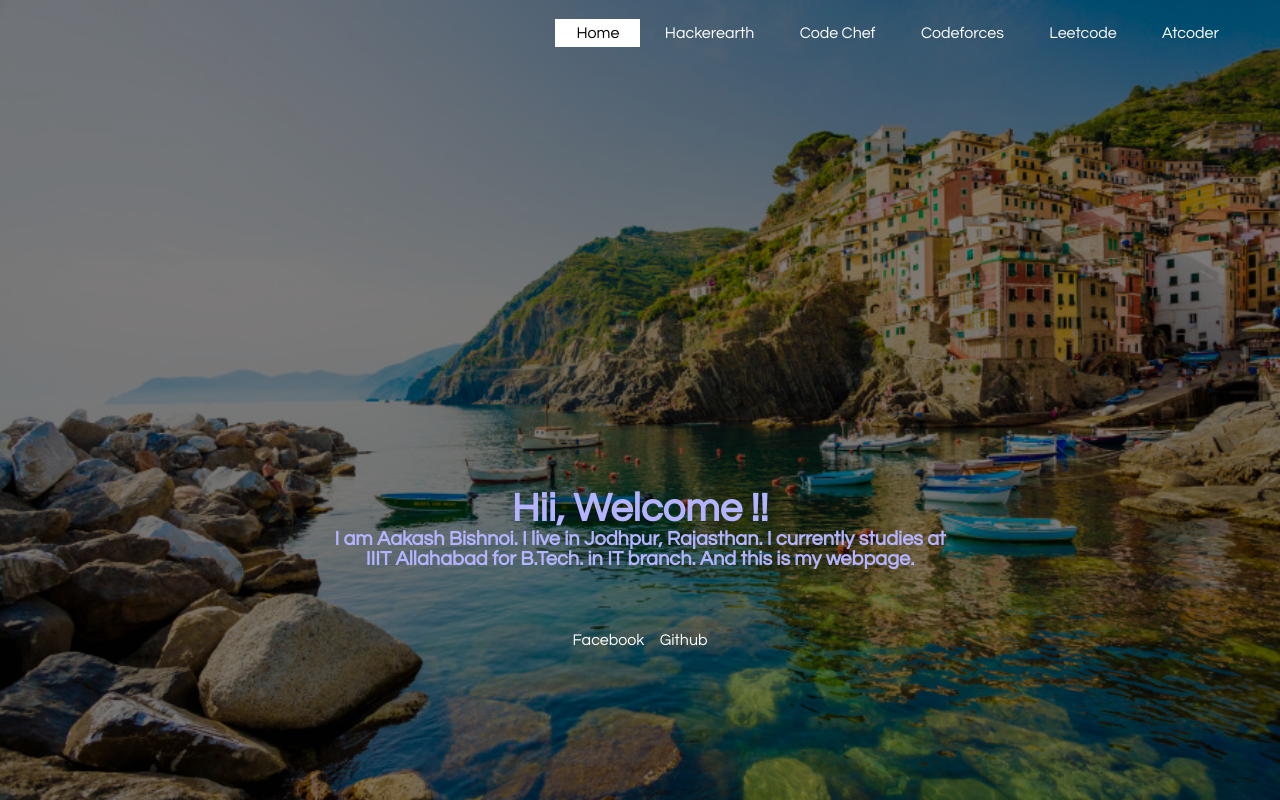
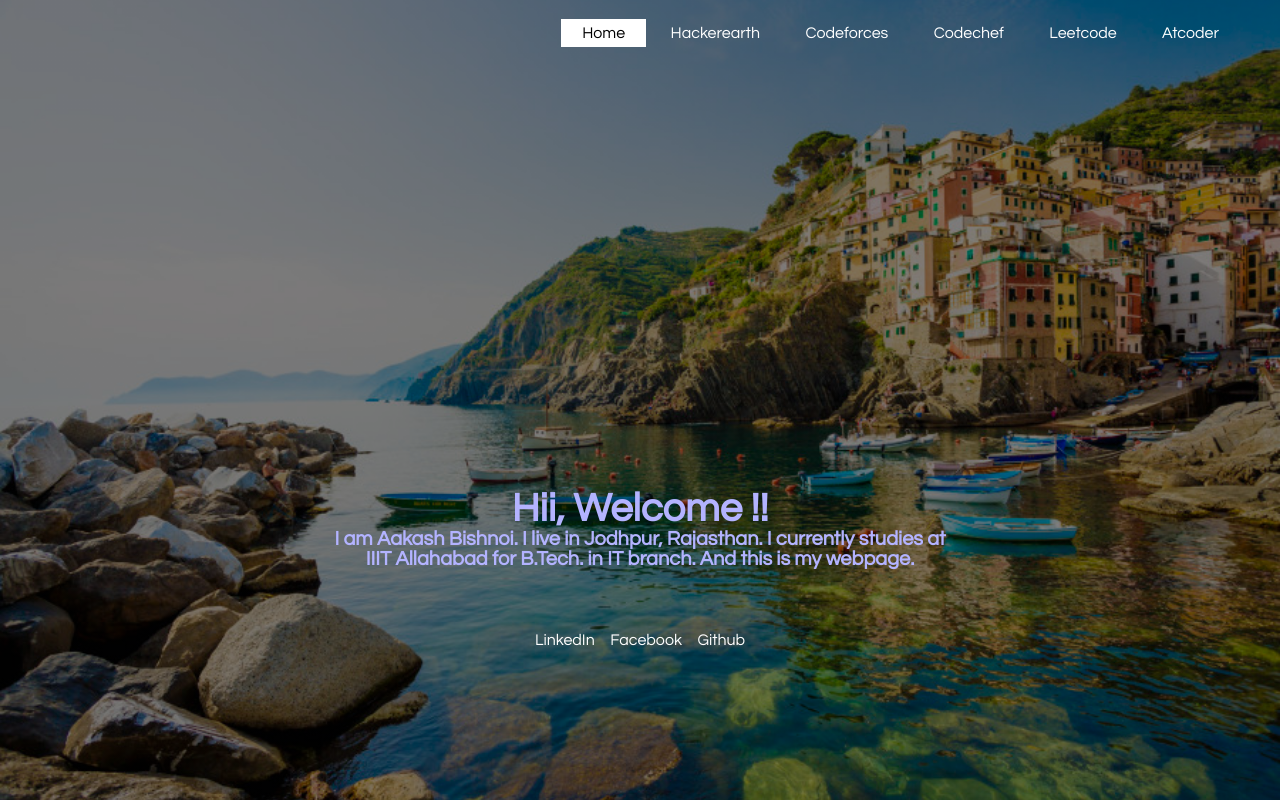
Before and after one commit to aakaxh2/Working, a plain HTML site: page index.html in a window 1280 px wide. Drawn offline with Linux system fonts and the light colour scheme.

Commit message:
Update index.html

```diff
--- a/index.html
+++ b/index.html
@@ -1,7 +1,7 @@
 <!DOCTYPE html>
 <html>
 <head>
-	<title>AAKASH BISHNOI</title>
+	<title>Aakash's Webpage</title>
 	<link rel="stylesheet" type="text/css" href="style.css">
 	<link rel="stylesheet" type="text/css" href="https://stackpath.bootstrapcdn.com/font-awesome/4.7.0/css/font-awesome.min.css">
 </head>
@@ -11,8 +11,8 @@
 			<ul>
 				<li class="active"><a href="#">Home</a></li>
 				<li><a href="https://www.hackerearth.com/@A-kash">Hackerearth</a></li>
-				<li><a href="https://www.codechef.com/users/iit2019125">Code Chef</a></li>
 				<li><a href="https://codeforces.com/profile/A-kash">Codeforces</a></li>
+				<li><a href="https://www.codechef.com/users/d0_code">Codechef</a></li>
 				<li><a href="https://leetcode.com/A-kash/">Leetcode</a></li>
 				<li><a href="https://atcoder.jp/users/Akash02">Atcoder</a></li>
 			</ul>
@@ -25,7 +25,8 @@
 			</h2>
 		</div>
 		<div class="button">
-				<a href="https://m.facebook.com/aakash.bishnoi.773" class="btn" >Facebook</a>
+				<a href="https://www.linkedin.com/in/aakaxh/" class="btn" >LinkedIn</a>
+				<a href="https://m.facebook.com/aakaxh.bishnoi" class="btn" >Facebook</a>
 				<a href="https://github.com/A-kash02"  class="btn">Github</a>
 		</div>
 	</header>
```
